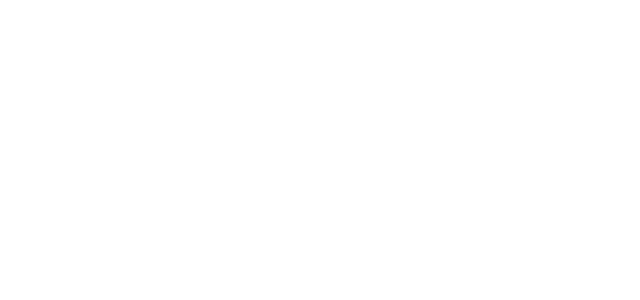
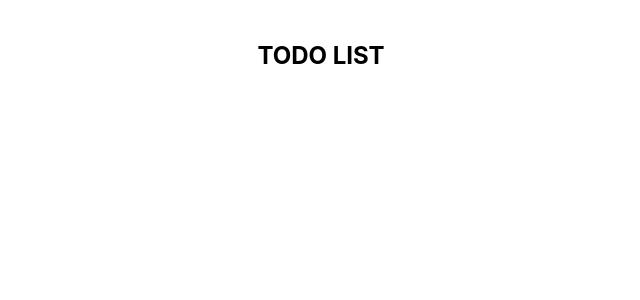
Before and after one commit to bilalmustofa/Todo-list-react, a React (Vite) app in the folder frontend/: page / in a window 1280 px wide. Shown: the top 300 px of the page, without its empty margins (319-959 px from the left). Built offline with nearby package versions, Linux system fonts and the light colour scheme.

Commit message:
feat: formate the home page

```diff
--- a/frontend/src/App.jsx
+++ b/frontend/src/App.jsx
@@ -10,4 +10,4 @@
   )
 }
 
-export default App
+export default App;
--- a/frontend/src/page/Home.jsx
+++ b/frontend/src/page/Home.jsx
@@ -1,10 +1,11 @@
-
 function Home() {
   return (
     <>
-
+      <div className="mx-auto w-full max-w-2xl px-6 py-10">
+        <h1 className="text-center text-2xl font-bold">TODO LIST</h1>
+      </div>
     </>
-  )
+  );
 }
 
-export default Home
+export default Home;
```
